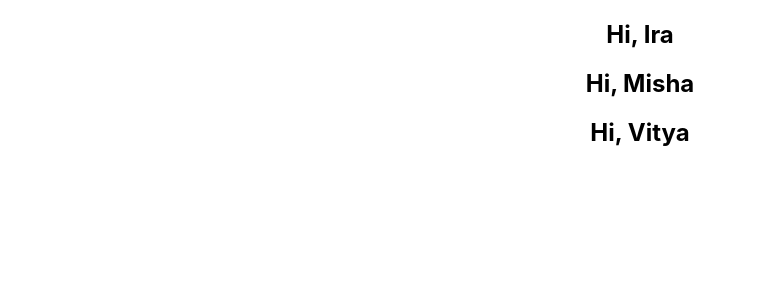
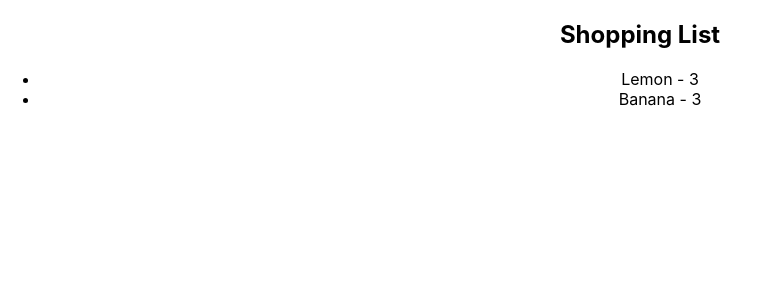
Before and after one commit to ViktorPalchynskyi/Learning-TS, a React (Create React App) app in the folder react_ts/: page / in a window 1280 px wide. Shown: the top 300 px of the page, without its empty margins (0-760 px from the left). Built offline with nearby package versions, Linux system fonts and the light colour scheme.

Commit message:
26.08.24  - created ShopingListComponent

```diff
--- a/react_ts/src/App.tsx
+++ b/react_ts/src/App.tsx
@@ -1,12 +1,15 @@
 import './App.css';
-import Greeter from './components/Greeter/Greeter';
+import ShopingList from './components/ShopingList/ShopingList';
 
 function App() {
+  const items = [
+    { id: 1, product: 'Lemon', quantity: 3 },
+    { id: 2, product: 'Banana', quantity: 3 },
+];
+
     return (
         <div className="App">
-            <Greeter person="Ira" />
-            <Greeter person="Misha" />
-            <Greeter person="Vitya" />
+          <ShopingList items={items}/>
         </div>
     );
 }
--- a/react_ts/src/components/Greeter/Greeter.tsx
+++ /dev/null
@@ -1,9 +0,0 @@
-import React from 'react';
-
-type GeeterProps = {
-    person: string;
-};
-
-export default function Greeter({ person }: GeeterProps): JSX.Element {
-    return <h2>Hi, {person}</h2>;
-}
--- /dev/null
+++ b/react_ts/src/components/Header/Header.tsx
@@ -0,0 +1,11 @@
+import React from 'react';
+
+type HeaderProps = {
+    children: string;
+};
+
+export default function Header({
+    children,
+}: HeaderProps): JSX.Element {
+    return <h2>{children}</h2>;
+}
--- /dev/null
+++ b/react_ts/src/components/ShopingList/ShopingList.tsx
@@ -0,0 +1,27 @@
+import React from 'react';
+import Header from '../Header/Header';
+
+interface Item {
+    id: number;
+    product: string;
+    quantity: number;
+}
+
+type ShopingListProps = {
+    items: Item[];
+};
+
+export default function ShopingList({ items }: ShopingListProps): JSX.Element {
+    return (
+        <div>
+            <Header>Shopping List</Header>
+            <ul>
+                {items.map(({ id, product, quantity }) => (
+                    <li key={id}>
+                        {product} - {quantity}
+                    </li>
+                ))}
+            </ul>
+        </div>
+    );
+}
```
